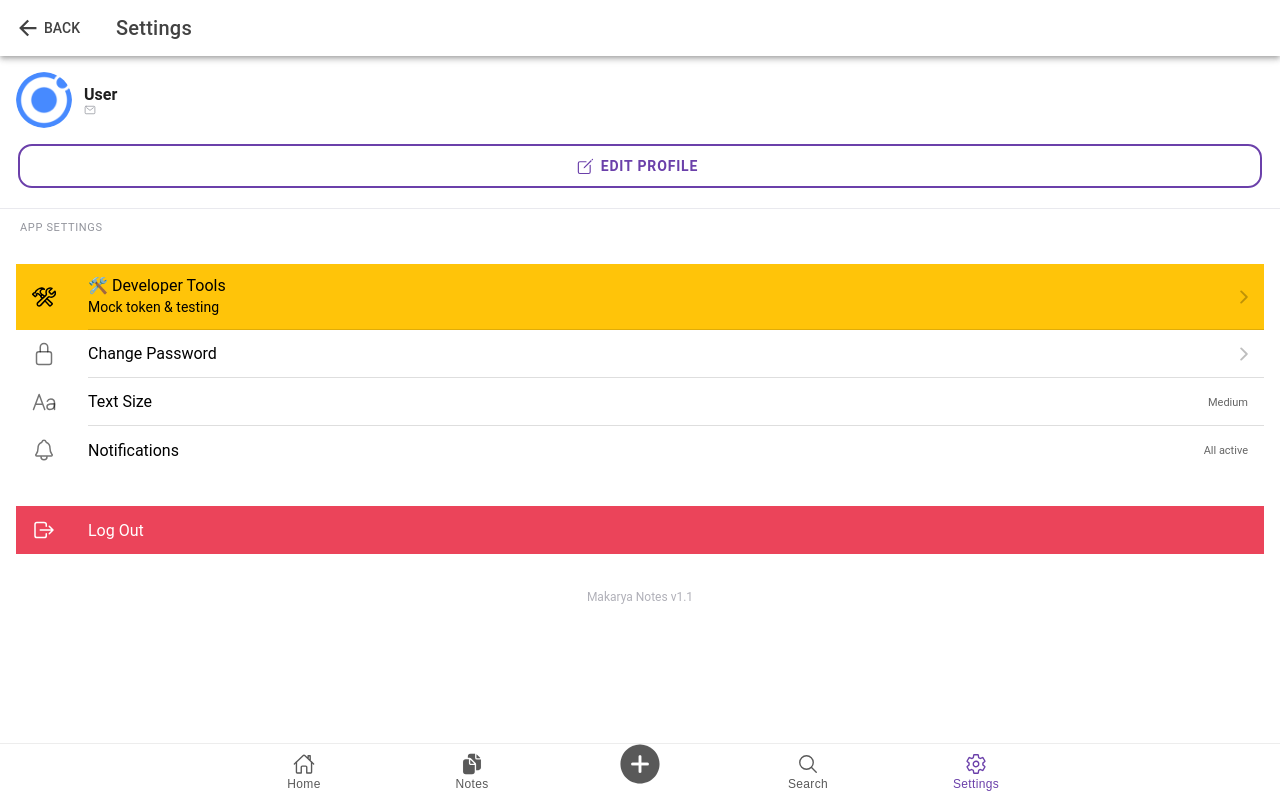
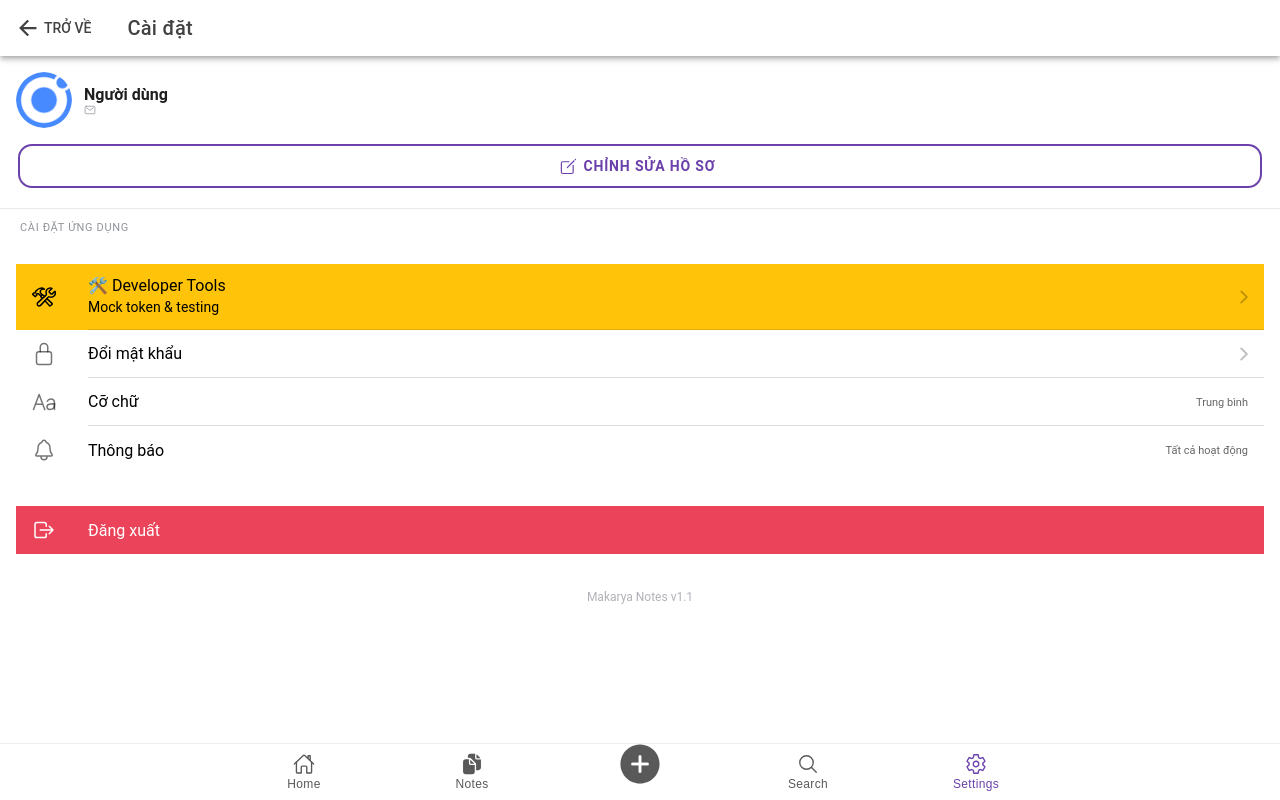
Before and after one commit to XuanDongVo/ionic-app, a React (Vite) app in the folder frontend/: page /settings in a window 1280 px wide. Built offline with nearby package versions, Linux system fonts and the light colour scheme; no server answers; sample sign-in values are in the browser's storage.

Commit message:
convert từ tiếng anh sang tiếng việt

```diff
--- a/frontend/src/pages/ChangePassword.tsx
+++ b/frontend/src/pages/ChangePassword.tsx
@@ -26,17 +26,17 @@ const ChangePassword: React.FC = () => {
 
   const onSubmit = async () => {
     if (!current || !next || !confirm) {
-      alert('Please fill in all fields');
+      alert('Vui lòng điền đầy đủ các trường');
       return;
     }
 
     if (next !== confirm) {
-      alert('New passwords do not match');
+      alert('Mật khẩu mới không khớp');
       return;
     }
 
     if (next.length < 6) {
-      alert('Password must be at least 6 characters long');
+      alert('Mật khẩu phải có ít nhất 6 kí tự');
       return;
     }
 
@@ -47,14 +47,14 @@ const ChangePassword: React.FC = () => {
         newPassword: next,
         confirmPassword: confirm,
       });
-      alert('Password changed successfully!');
+      alert('Mật khẩu đã được đổi thành công!');
       setCurrent('');
       setNext('');
       setConfirm('');
       history.push('/settings');
     } catch (error: any) {
-      console.error('Failed to change password:', error);
-      alert(error.response?.data?.message || 'Failed to change password');
+      console.error('Đổi mật khẩu thất bại:', error);
+      alert(error.response?.data?.message || 'Đổi mật khẩu thất bại. Vui lòng kiểm tra lại mật khẩu hiện tại');
     } finally {
       setSaving(false);
     }
@@ -65,36 +65,36 @@ const ChangePassword: React.FC = () => {
       <IonHeader>
         <IonToolbar>
           <IonButtons slot="start">
-            <IonBackButton defaultHref="/profile/edit" text="Back" />
+            <IonBackButton defaultHref="/profile/edit" text="Trở về" />
           </IonButtons>
-          <IonTitle>Change Password</IonTitle>
+          <IonTitle>Đổi mật khẩu</IonTitle>
         </IonToolbar>
       </IonHeader>
 
       <IonContent className="ion-padding">
-        <IonNote color="medium">Please input your current password first</IonNote>
+        <IonNote color="medium">Vui lòng nhập mật khẩu hiện tại trước</IonNote>
         <IonList inset>
           <IonItem>
-            <IonLabel position="stacked">Current Password</IonLabel>
+            <IonLabel position="stacked">Mật khẩu hiện tại</IonLabel>
             <IonInput type="password" value={current} onIonInput={(e) => setCurrent(e.detail.value || '')} />
           </IonItem>
         </IonList>
 
-        <IonNote color="medium" style={{ display: 'block', marginTop: 16 }}>Now, create your new password</IonNote>
+        <IonNote color="medium" style={{ display: 'block', marginTop: 16 }}>Bây giờ, tạo mật khẩu mới của bạn</IonNote>
         <IonList inset>
           <IonItem>
-            <IonLabel position="stacked">New Password</IonLabel>
+            <IonLabel position="stacked">Mật khẩu mới</IonLabel>
             <IonInput type="password" value={next} onIonInput={(e) => setNext(e.detail.value || '')} />
           </IonItem>
           <IonItem>
-            <IonLabel position="stacked">Retype New Password</IonLabel>
+            <IonLabel position="stacked">Nhập lại mật khẩu mới</IonLabel>
             <IonInput type="password" value={confirm} onIonInput={(e) => setConfirm(e.detail.value || '')} />
           </IonItem>
         </IonList>
 
         <div style={{ padding: 16 }}>
           <IonButton expand="block" onClick={onSubmit} disabled={saving}>
-            Submit New Password
+            Xác nhận mật khẩu mới
           </IonButton>
         </div>
       </IonContent>
--- a/frontend/src/pages/ProfileEdit.tsx
+++ b/frontend/src/pages/ProfileEdit.tsx
@@ -216,9 +216,9 @@ const ProfileEdit: React.FC = () => {
       <IonHeader>
         <IonToolbar>
           <IonButtons slot="start">
-            <IonBackButton defaultHref="/settings" text="Settings" />
+            <IonBackButton defaultHref="/settings" text="Cài đặt" />
           </IonButtons>
-          <IonTitle>Edit Profile</IonTitle>
+          <IonTitle>Chỉnh sửa hồ sơ</IonTitle>
         </IonToolbar>
       </IonHeader>
 
@@ -252,22 +252,22 @@ const ProfileEdit: React.FC = () => {
 
             <IonList inset>
               <IonItem>
-                <IonLabel position="stacked">Full Name</IonLabel>
+                <IonLabel position="stacked">Họ và tên</IonLabel>
                 <IonInput value={username} onIonInput={(e) => setUsername(e.detail.value || '')} />
               </IonItem>
 
               <IonItem>
-                <IonLabel position="stacked">Email Address</IonLabel>
+                <IonLabel position="stacked">Địa chỉ email</IonLabel>
                 <IonInput value={email} onIonInput={(e) => setEmail(e.detail.value || '')} />
               </IonItem>
               <IonNote style={{ marginLeft: 16, marginTop: 6, display: 'block' }} color="medium">
-                Changing email may require re-login on the app.
+                Thay đổi email có thể yêu cầu đăng nhập lại trên ứng dụng.
               </IonNote>
             </IonList>
 
             <div style={{ padding: 16 }}>
               <IonButton expand="block" disabled={saving} onClick={onSave}>
-                {saving ? 'Saving...' : 'Save Changes'}
+                {saving ? 'Đang lưu...' : 'Lưu thay đổi'}
               </IonButton>
             </div>
           </>
--- a/frontend/src/pages/Settings.tsx
+++ b/frontend/src/pages/Settings.tsx
@@ -67,9 +67,9 @@ const Settings: React.FC = () => {
       <IonHeader>
         <IonToolbar>
           <IonButtons slot="start">
-            <IonBackButton defaultHref="/home" text="Back" />
+            <IonBackButton defaultHref="/home" text="Trở về" />
           </IonButtons>
-          <IonTitle>Settings</IonTitle>
+          <IonTitle>Cài đặt</IonTitle>
         </IonToolbar>
       </IonHeader>
 
@@ -84,10 +84,10 @@ const Settings: React.FC = () => {
               )}
             </IonAvatar>
             <div>
-              <div className="settings-name">{loading ? 'Loading...' : (username || 'User')}</div>
+               <div className="settings-name">{loading ? 'Đang tải...' : (username || 'Người dùng')}</div>
               <div className="settings-email">
                 <IonIcon icon={mailOutline} />
-                <span>{loading ? 'Loading...' : email}</span>
+                <span>{loading ? 'Đang tải...' : email}</span>
               </div>
             </div>
           </div>
@@ -96,13 +96,13 @@ const Settings: React.FC = () => {
             <IonRouterLink routerLink="/profile/edit" style={{ textDecoration: 'none' }}>
               <IonButton className="edit-outline-btn" expand="block" fill="outline">
                 <IonIcon icon={createOutline} slot="start" />
-                Edit Profile
+                 Chỉnh sửa hồ sơ
               </IonButton>
             </IonRouterLink>
           </div>
         </div>
 
-        <div className="section-label">APP SETTINGS</div>
+        <div className="section-label">CÀI ĐẶT ỨNG DỤNG</div>
 
         <IonList inset className="settings-list">
           <IonItem button detail={true} routerLink="/dev-tools" color="warning">
@@ -115,19 +115,19 @@ const Settings: React.FC = () => {
 
           <IonItem button detail={true} routerLink="/profile/change-password">
             <IonIcon icon={lockClosedOutline} slot="start" />
-            <IonLabel>Change Password</IonLabel>
+            <IonLabel>Đổi mật khẩu</IonLabel>
           </IonItem>
 
           <IonItem button={false} detail={false}>
             <IonIcon icon={textOutline} slot="start" />
-            <IonLabel>Text Size</IonLabel>
-            <IonNote slot="end">Medium</IonNote>
+            <IonLabel>Cỡ chữ</IonLabel>
+            <IonNote slot="end">Trung bình</IonNote>
           </IonItem>
 
           <IonItem button={false} detail={false}>
             <IonIcon icon={notificationsOutline} slot="start" />
-            <IonLabel>Notifications</IonLabel>
-            <IonNote slot="end">All active</IonNote>
+            <IonLabel>Thông báo</IonLabel>
+            <IonNote slot="end">Tất cả hoạt động</IonNote>
           </IonItem>
         </IonList>
 
@@ -143,7 +143,7 @@ const Settings: React.FC = () => {
             }}
           >
             <IonIcon icon={logOutOutline} slot="start" />
-            <IonLabel>Log Out</IonLabel>
+            <IonLabel>Đăng xuất</IonLabel>
           </IonItem>
         </IonList>
 
```
